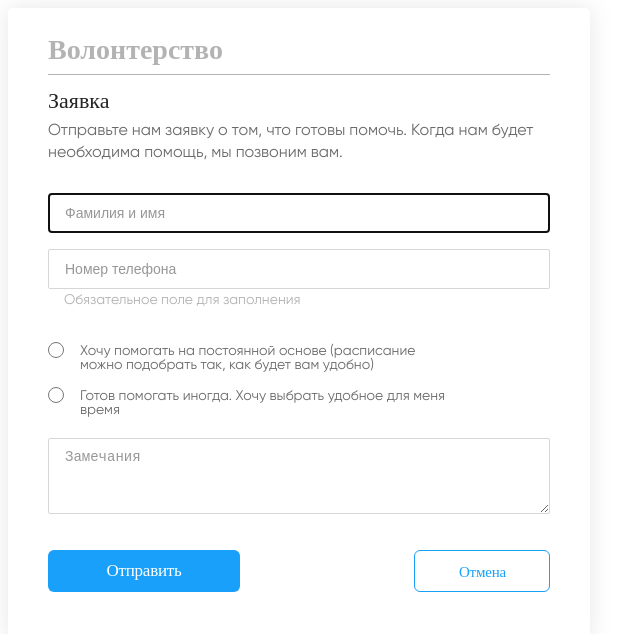
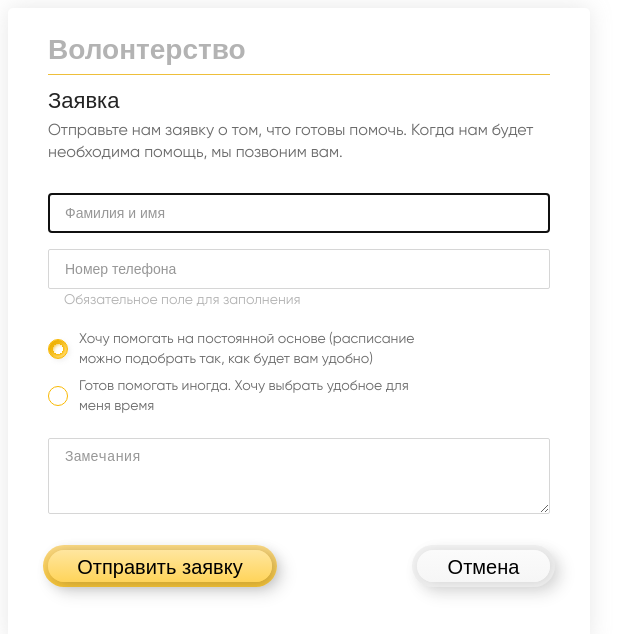
Before and after one commit to IvanZaharenko/Senla_course, a plain HTML site: page formVolunteer.html in a window 1280 px wide. Shown: the whole page, without its empty margins (0-640 px from the left). Drawn offline with Linux system fonts and the light colour scheme; a web font is replaced by a local one.

Commit message:
style radiobutton in volunteer form

```diff
--- a/formVolunteer.html
+++ b/formVolunteer.html
@@ -4,6 +4,7 @@
     <meta charset="UTF-8">
     <title>Автопомощь</title>
     <link rel="stylesheet" href="style/FormStyle.css">
+    <link rel="stylesheet" href="style/mainStyle.css">
     <link rel="stylesheet" href="fonts/gilroy/stylesheet.css">
 </head>
 <body>
@@ -14,7 +15,7 @@
           method="get"
           name="volunteerForm"
           >
-        <div class="wrapperHead">
+        <div class="wrapper_head_form">
             <div class="captionForm">
                <p>Волонтерство</p>
             </div>
@@ -44,29 +45,31 @@
                 <label class="controlLabel" for="volunteerPhone">Обязательное поле для заполнения</label>
             </div>
 
-            <div class="checkOther marginTop32px">
+            <div class="checkOther ">
 
-                    <div class="marginTop16px">
+                    <div class="form_radio">
                     <input
+                            id="volunteer_chek_1"
                             type="radio"
-                            id="ksmallThingForm"
-                            name="checksmallThingForm"
+                            name="check_thing_form"
+                            class="shapeCheck"
+                            value="1"
+                            checked
+                    >
+                        <label  class="control_label_check" for="volunteer_chek_1">Хочу помогать на постоянной основе (расписание можно подобрать так, как будет вам удобно)</label>
+                    </div>
+
+                    <div class="form_radio">
+                    <input
+                            id="volunteer_chek_2"
+                            type="radio"
+                            name="check_thing_form"
+                            value="2"
                             class="shapeCheck"
                     >
-                    <p class="nameCheck">Хочу помогать на постоянной основе (расписание<br> можно подобрать так, как будет вам удобно)</p>
-                    </div>
-
-                    <div class="marginTop16px">
-                    <input
-                            type="radio"
-                            id="checkMaterialForm"
-                            name="checkMaterialForm"
-                            class="shapeCheck"
-                    >
-                    <p class="nameCheck">Готов помогать иногда. Хочу выбрать удобное для меня<br> время</p>
+                        <label  class="control_label_check" for="volunteer_chek_2">Готов помогать иногда. Хочу выбрать удобное для меня время</label>
                     </div>
             </div>
-
 
             <div>
                  <textarea id="volunteerArea"
@@ -77,10 +80,23 @@
             </div>
         </div>
           <div class="flexaAgle marginTop32px">
-           <button id="takeHomeButton" class="formButton">
-                <span>Отправить</span>
+           <button type="submit"
+                   id="takeHomeButton"
+                   class="formButton">
+                <span>Отправить заявку</span>
            </button>
-            <a class="exitForm" href="#"><span class="disainExit">Отмена</span></a>
+
+              <button
+                type="button"
+                class="exitForm"
+
+              >
+                  <span>Отмена</span>
+
+              </button>
+
+
+
         </div>
     </form>
    </div>
--- a/style/FormStyle.css
+++ b/style/FormStyle.css
@@ -1,7 +1,7 @@
 *{box-sizing: border-box;}
 
 body{
-    font-family: Gilroy;
+    font-family: "Gilroy","Arial", sans-serif;
 }
 .clearfix { clear: both; }
 
@@ -14,7 +14,7 @@ body{
         margin: 0 auto 0 auto;
 }
 .captionForm {
-    border-bottom: 1px solid #B3B3B3;
+    border-bottom: 1px solid #EEBF3A;
     padding: 30px 97px 0 0;
    }
 
@@ -56,7 +56,10 @@ border-radius: 5px;
 width: 582px;
 background: #FFFFFF;
 box-shadow: 0 0 22px rgba(161, 161, 161, 0.25);
-border-radius: 5px;}
+border-radius: 5px;
+position: relative;
+    z-index: 1;
+}
 /*
 background: #FFFFFF;
 box-shadow: 0px 0px 22px rgba(161, 161, 161, 0.25);
@@ -177,6 +180,9 @@ margin: 8px 0 0 0 ;
     color: #B3B3B3;
     margin: 2px 0 0 16px;
 }
+
+
+
 .choiseTime p{
        height: 20px;
 
@@ -286,31 +292,74 @@ margin: 16px 0 0 0 ;
     display: block;
 }
 .formButton {
-    height: 42px;
-    width: 192px;
-    background: #18A0FB;
-    border-radius: 6px;
+    height: 32px;
+    width: 224px;
     border: 1px none white;
     cursor: pointer;
+    position: relative;
+    background: linear-gradient(180deg, #FFECB5 0%, #FFE69F 0.01%, #FFD45A 100%);
+    box-shadow: 3px 3px 13px rgba(0, 0, 0, 0.25);
+    border-radius: 58px;
 }
 .formButton span {
-    font-family: Montserrat;
 font-style: normal;
 font-weight: 500;
-font-size: 17px;
-line-height: 38px;
-letter-spacing: -0.015em;
-color: #FFFFFF;
-text-decoration: none;
+font-size: 20px;
+line-height: 32px;
 margin: auto ;
 }
+.formButton:after{
+    content: '';
+    display: block;
+    width: 234px;
+    height: 42px;
+    cursor: pointer;
+    position: absolute;
+    top: -5px;
+    left: -5px;
+    z-index: -1;
+    background: linear-gradient(180deg, #FFDE89 0%, #FFCB38 100%);
+    box-shadow: 7px 7px 16px #E3E3E3, -3px -4px 8px rgba(255, 255, 255, 0.9), inset 13px 22px 8px rgba(0, 0, 0, 0.02);
+    border-radius: 58px;
+}
+.formButton:after:hover{
+    background: linear-gradient(180deg, #FFDC81 0%, #E6AA00 100%);
+    box-shadow: 7px 7px 16px #E0E0E0, -3px -4px 8px #FFFFFF, inset 13px 22px 8px rgba(0, 0, 0, 0.02);
+}
+.formButton:hover{
+    background: linear-gradient(180deg, #FFEEBC 0%, #FFE69F 36.46%, #FFCF48 68.23%, #FFC317 100%);
+    box-shadow: 3px 3px 13px rgba(0, 0, 0, 0.25);
+}
+.formButton:after:active{
+    background: linear-gradient(180deg, #FFDE89 0%, #FFCB38 100%);
+    box-shadow: 7px 7px 16px #E3E3E3, -3px -4px 8px rgba(255, 255, 255, 0.9), inset 13px 22px 8px rgba(0, 0, 0, 0.02);
+}
+.formButton:active {
+    background: linear-gradient(180deg, #FFE69F 0.01%, #E3B940 0.02%, #FFD24E 100%);
+    box-shadow: 3px 3px 13px rgba(0, 0, 0, 0.25);
+}
+.formButton:disabled {
+    background: #FFE7A2;
+    box-shadow: 3px 3px 13px rgba(0, 0, 0, 0.25);
+}
+.formButton:after:disabled{
+    background: #FEE39E;
+    box-shadow: 7px 7px 16px #E3E3E3, -3px -4px 8px rgba(255, 255, 255, 0.9), inset 13px 22px 8px rgba(0, 0, 0, 0.02);
+}
+.formButton span:disabled{
+    color: #6B6B6B;
+    opacity: 0.7;
+}
 .shapeCheck{
-    width: 16px;
-    height: 16px;
+    width: 18px;
+    height: 18px;
     background: #FFFFFF;
     border: 1px solid #B3B3B3;
     border-radius: 2px;
-    margin: 0 0 0 0;
+    margin: 11px 0 0 1px;
+    position: absolute;
+    z-index: -1;
+    opacity: 0;
 }
 .nameCheck{
     display: inline-block;
@@ -322,30 +371,46 @@ line-height: 100%;
 color: #6B6B6B;
 vertical-align: text-top;
 }
-.checkOther > p{
-    width: 179px;
-    height: 20px;
-      font-weight: 500;
-    font-size: 14px;
-    line-height: 20px;
-    align-items: center;
-    color: #242424;
+
+.exitForm{
+    height: 32px;
+    width: 133px;
+    border: 1px none white;
+    cursor: pointer;
+    position: relative;
+    background: linear-gradient(180deg, #FBFBFB 0%, #F6F6F6 100%);
+    box-shadow: 3px 3px 13px rgba(128, 128, 128, 0.25);
+    border-radius: 58px;
+    font-style: normal;
+    font-weight: 500;
+    font-size: 20px;
+    line-height: 32px;
 }
-.exitForm{
-height: 42px;
-width: 136px;
-background: #FFFFFF;
-border: 1px solid #18A0FB;
-border-radius: 6px;
-display: block;
-text-decoration: none;
-line-height: 42px;
-font-family: Montserrat;
-font-style: normal;
-font-weight: 500;
-font-size: 15px;
-letter-spacing: -0.015em;
-color: #18A0FB;
+.exitForm:after{
+    content: '';
+    display: block;
+    width: 143px;
+    height: 42px;
+    cursor: pointer;
+    position: absolute;
+    top: -5px;
+    left: -5px;
+    z-index: -1;
+    background: #F6F6F6;
+    box-shadow: 7px 7px 16px #E3E3E3, -4px -4px 8px rgba(255, 255, 255, 0.7), inset 13px 22px 8px rgba(0, 0, 0, 0.02);
+    border-radius: 58px;
+}
+.exitForm:hover{
+    background: linear-gradient(180deg, #FFFFFF 0%, #FFFFFF 53.12%, #EFECEC 100%);
+    box-shadow: 0px 1px 4px rgba(0, 0, 0, 0.25), 3px 3px 13px rgba(128, 128, 128, 0.25);
+}
+.exitForm:active{
+    background: linear-gradient(180deg, #F1F1F1 1.56%, #FCFAFA 100%);
+    box-shadow: 3px 3px 13px rgba(128, 128, 128, 0.25), inset 0px 4px 13px rgba(0, 0, 0, 0.06);
+}
+.exitForm:disabled{
+    background: linear-gradient(180deg, #FBFBFB 0%, #F6F6F6 100%);
+    box-shadow: 3px 3px 13px rgba(128, 128, 128, 0.25);
 }
 .disainExit {
 padding: 0 0 0 44px;
@@ -361,6 +426,76 @@ padding: 0 0 0 44px;
 .marginTop41px {
     margin-top: 41px;
 }
-.marginTop16px{
-    margin: 16px 0 0 0 ;
+.form_radio{
+    margin: 7px 0 0 0 ;
 }
+.checkOther{
+    margin: 19px 0 0 0;
+}
+
+.form_radio label {
+    height: 40px;
+    width: 375px;
+    font-style: normal;
+    font-weight: normal;
+    font-size: 14px;
+    line-height: 140%;
+    color: #6B6B6B;
+    margin: 0;
+    display: inline-flex;
+    user-select: none;
+    cursor: pointer;
+    align-items: center;
+}
+
+/* создание в label псевдоэлемента  before со следующими стилями */
+.control_label_check::before {
+    content: '';
+    display: inline-block;
+    width: 18px;
+    height: 18px;
+    flex-shrink: 0;
+    flex-grow: 0;
+    border: 1px solid #F9B800;
+    border-radius: 50%;
+    margin-right: 11px;
+    background-repeat: no-repeat;
+    background-position: center center;
+    background-size: 50% 50%;
+}
+/* стили при наведении курсора на радио */
+.shapeCheck:not(:disabled):not(:checked)+label:hover::before {
+    border: 1px solid #F9B800;
+    box-shadow: 3px 3px 4px rgba(113, 113, 113, 0.05), inset 3px 3px 2px rgba(189, 188, 188, 0.24);
+}
+
+/* стили для активной радиокнопки (при нажатии на неё) */
+.form_radio:not(:disabled):active+label::before {
+    background-color: #b3d7ff;
+    border-color: #b3d7ff;
+}
+/* стили для радиокнопки, находящейся в фокусе */
+.shapeCheck:focus+label::before {
+    border: 1px solid #F9B800;
+    box-shadow: 3px 3px 4px rgba(113, 113, 113, 0.05), inset 3px 3px 2px rgba(189, 188, 188, 0.24);
+}
+
+/* стили для радиокнопки, находящейся в фокусе и не находящейся в состоянии checked */
+.shapeCheck:focus:not(:checked)+label::before {
+    border: 1px solid #F9B800;
+    box-shadow: 3px 3px 4px rgba(113, 113, 113, 0.05), inset 3px 3px 2px rgba(189, 188, 188, 0.24);
+}
+
+/* стили для радиокнопки, находящейся в состоянии checked */
+
+.shapeCheck:checked + label::before {
+    background: linear-gradient(149.04deg, #F9B800 22.92%, #FFD45B 81.94%);
+    border: 1px solid #F9B800;
+    box-shadow: 2px 2px 4px rgba(201, 201, 201, 0.25), inset 3px 3px 4px #ECAF01;
+    background-image: radial-gradient(circle closest-side at center, #fff 5px, #F9B800 1px, #FFD45B 81.94%);
+}
+
+/* стили для радиокнопки, находящейся в состоянии disabled */
+.shapeCheck:disabled+label::before {
+    background-color: #e9ecef;
+}
```
Also changed, not shown: formAutoHelp.html (+1 -1 lines), formTakeHome.html (+1 -1 lines), formTemporary.html (+1 -1 lines), index.html (+2 -1 lines).
